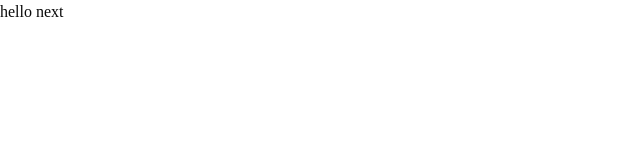
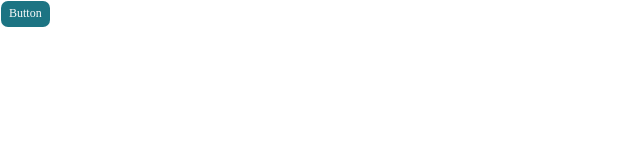
Before and after one commit to jihenJN/perplexity-clone, a Next.js app: page / in a window 1280 px wide. Shown: the top 160 px of the page, without its empty margins (0-640 px from the left). Built offline with nearby package versions, Linux system fonts and the light colour scheme.

Commit message:
feat:setup project

```diff
--- a/app/globals.css
+++ b/app/globals.css
@@ -2,7 +2,7 @@
 @import "tw-animate-css";
 @import "shadcn/tailwind.css";
 
-@custom-variant dark (&:is(.dark *));
+/* @custom-variant dark (&:is(.dark *)); */
 
 @theme inline {
   --color-background: var(--background);
@@ -54,7 +54,7 @@
   --card-foreground: oklch(0.145 0 0);
   --popover: oklch(1 0 0);
   --popover-foreground: oklch(0.145 0 0);
-  --primary: oklch(0.205 0 0);
+  --primary:oklch(0.5161 0.0817 211.9);
   --primary-foreground: oklch(0.985 0 0);
   --secondary: oklch(0.97 0 0);
   --secondary-foreground: oklch(0.205 0 0);
--- a/app/page.js
+++ b/app/page.js
@@ -1,7 +1,11 @@
+import { Button } from "@/components/ui/button";
 import Image from "next/image";
 
 export default function Home() {
   return (
-    <div>hello next</div>
+    <div>
+         <Button>Button</Button>
+    </div>
+
   );
 }
```
Also changed, not shown: 1 other file (tests, documents, lock files or other folders).
